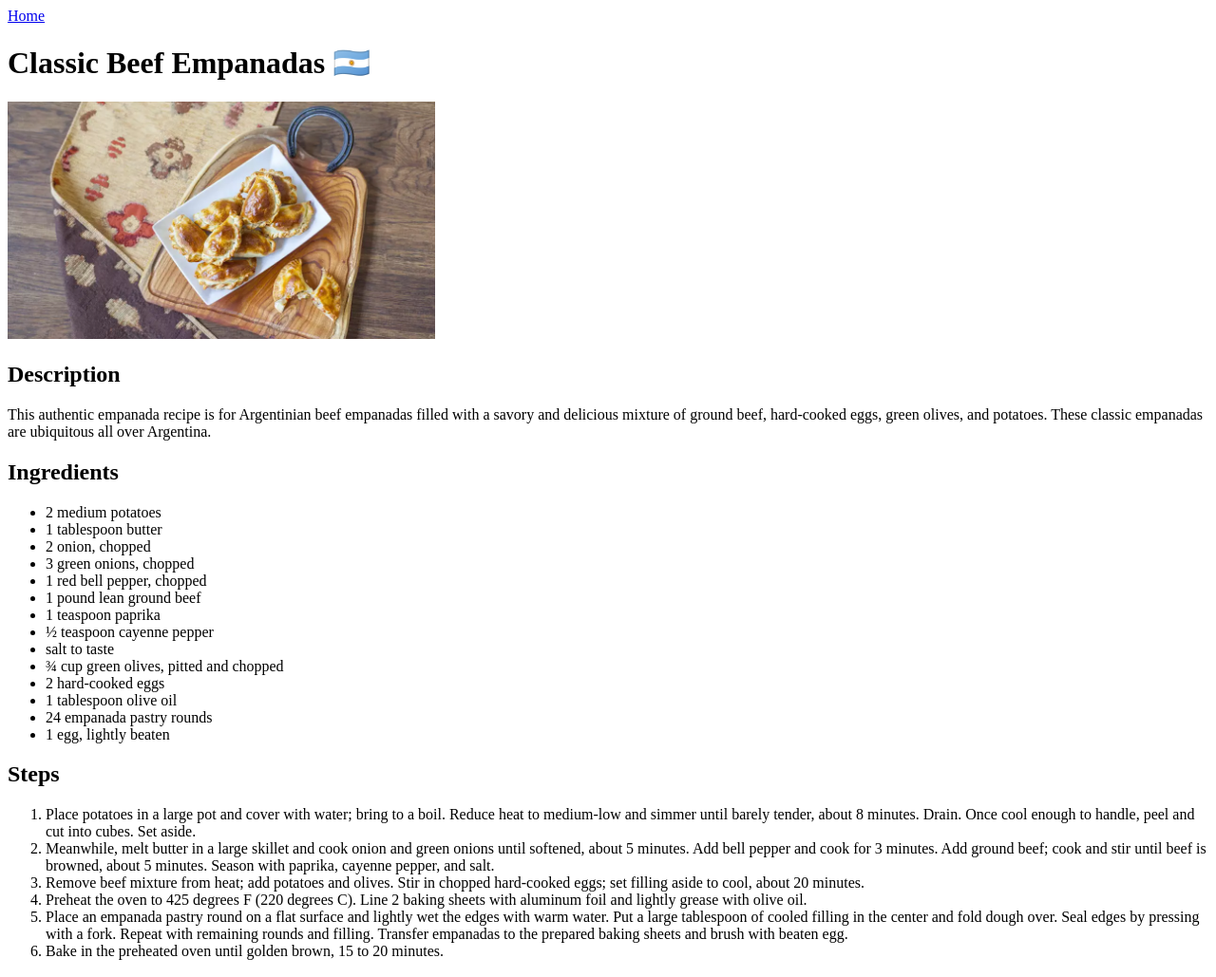
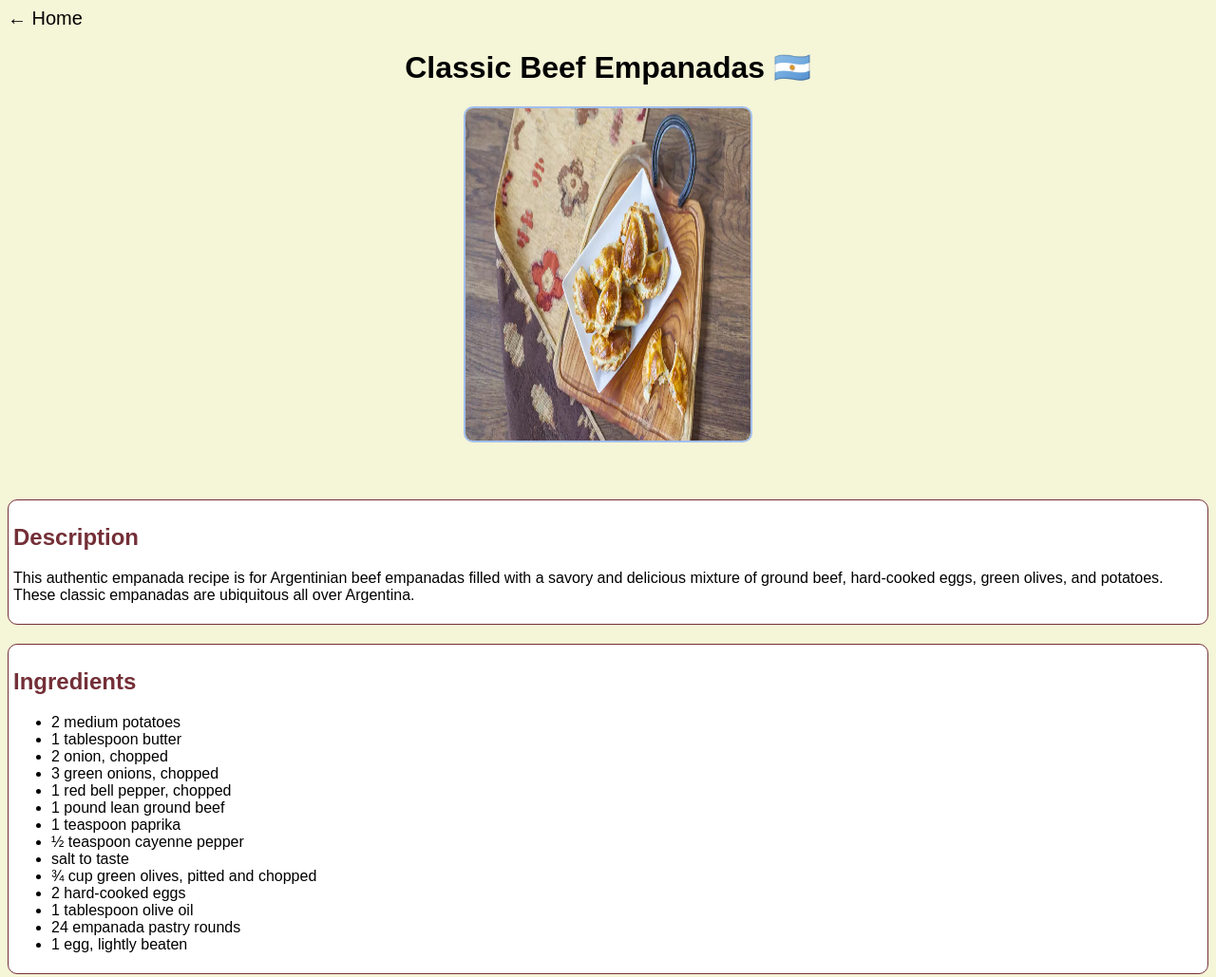
Before and after one commit to Rod-97/odin-recipes, a plain HTML site: page recipes/classic-beef-empanadas.html in a window 1280 px wide. Shown: the top 1029 px of the page at 95% size. Drawn offline with Linux system fonts and the light colour scheme.

Commit message:
apply css to all recipes pages

```diff
--- a/recipes/classic-beef-empanadas.html
+++ b/recipes/classic-beef-empanadas.html
@@ -4,22 +4,27 @@
     <meta charset="UTF-8" />
     <meta name="viewport" content="width=device-width, initial-scale=1.0" />
     <title>Classic Beef Empanadas</title>
+    <link rel="stylesheet" href="../styles.css" />
   </head>
   <body>
-    <a href="../index.html">Home</a>
+    <main class="recipe-page-container">
+      <header>
+        <a href="../index.html" class="home-link">&larr; Home</a>
         <h1>Classic Beef Empanadas 🇦🇷</h1>
-    <img
-      src="../images/classic-beef-empanadas.webp"
-      height="250px"
-      width="450px"
-    />
+        <img src="../images/classic-beef-empanadas.webp" class="recipe-img" />
+      </header>
+
+      <article>
         <h2>Description</h2>
         <p>
-      This authentic empanada recipe is for Argentinian beef empanadas filled
-      with a savory and delicious mixture of ground beef, hard-cooked eggs,
-      green olives, and potatoes. These classic empanadas are ubiquitous all
-      over Argentina.
+          This authentic empanada recipe is for Argentinian beef empanadas
+          filled with a savory and delicious mixture of ground beef, hard-cooked
+          eggs, green olives, and potatoes. These classic empanadas are
+          ubiquitous all over Argentina.
         </p>
+      </article>
+
+      <article>
         <h2>Ingredients</h2>
         <ul>
           <li>2 medium potatoes</li>
@@ -37,36 +42,44 @@
           <li>24 empanada pastry rounds</li>
           <li>1 egg, lightly beaten</li>
         </ul>
+      </article>
+
+      <article>
         <h2>Steps</h2>
         <ol>
           <li>
             Place potatoes in a large pot and cover with water; bring to a boil.
             Reduce heat to medium-low and simmer until barely tender, about 8
-        minutes. Drain. Once cool enough to handle, peel and cut into cubes. Set
-        aside.
+            minutes. Drain. Once cool enough to handle, peel and cut into cubes.
+            Set aside.
           </li>
           <li>
             Meanwhile, melt butter in a large skillet and cook onion and green
-        onions until softened, about 5 minutes. Add bell pepper and cook for 3
-        minutes. Add ground beef; cook and stir until beef is browned, about 5
-        minutes. Season with paprika, cayenne pepper, and salt.
+            onions until softened, about 5 minutes. Add bell pepper and cook for
+            3 minutes. Add ground beef; cook and stir until beef is browned,
+            about 5 minutes. Season with paprika, cayenne pepper, and salt.
           </li>
           <li>
-        Remove beef mixture from heat; add potatoes and olives. Stir in chopped
-        hard-cooked eggs; set filling aside to cool, about 20 minutes.
+            Remove beef mixture from heat; add potatoes and olives. Stir in
+            chopped hard-cooked eggs; set filling aside to cool, about 20
+            minutes.
           </li>
           <li>
-        Preheat the oven to 425 degrees F (220 degrees C). Line 2 baking sheets
-        with aluminum foil and lightly grease with olive oil.
+            Preheat the oven to 425 degrees F (220 degrees C). Line 2 baking
+            sheets with aluminum foil and lightly grease with olive oil.
           </li>
           <li>
             Place an empanada pastry round on a flat surface and lightly wet the
-        edges with warm water. Put a large tablespoon of cooled filling in the
-        center and fold dough over. Seal edges by pressing with a fork. Repeat
-        with remaining rounds and filling. Transfer empanadas to the prepared
-        baking sheets and brush with beaten egg.
+            edges with warm water. Put a large tablespoon of cooled filling in
+            the center and fold dough over. Seal edges by pressing with a fork.
+            Repeat with remaining rounds and filling. Transfer empanadas to the
+            prepared baking sheets and brush with beaten egg.
           </li>
-      <li>Bake in the preheated oven until golden brown, 15 to 20 minutes.</li>
+          <li>
+            Bake in the preheated oven until golden brown, 15 to 20 minutes.
+          </li>
         </ol>
+      </article>
+    </main>
   </body>
 </html>
```
Also changed, not shown: recipes/chicken-katsu.html (+33 -19 lines). Lines whose indentation alone changed are shown as unchanged.
